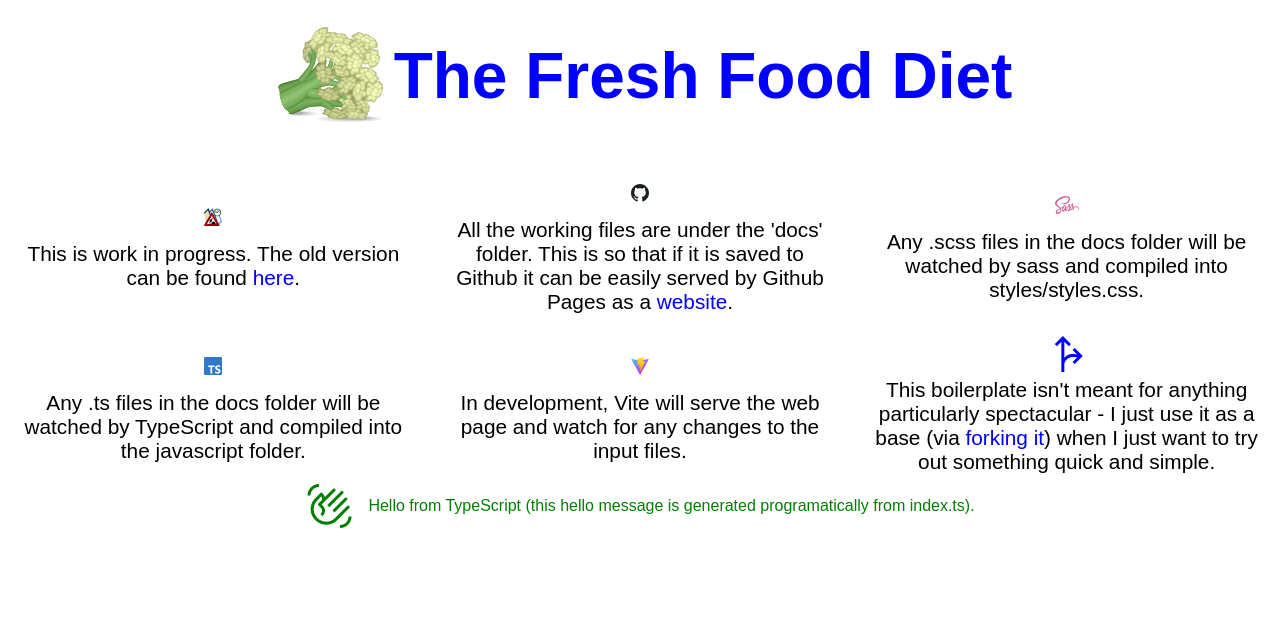
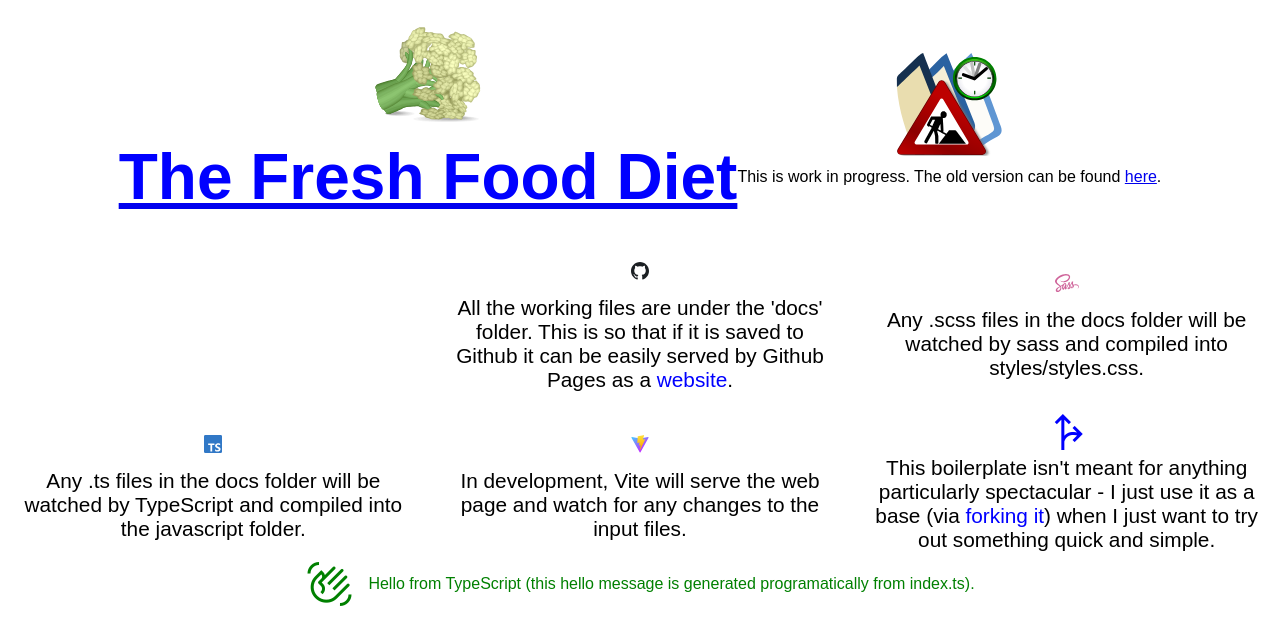
Before and after one commit to davidgma/fresh-food-tmp, a website built with Vite: page docs/index.html in a window 1280 px wide. Built offline with nearby package versions, Linux system fonts and the light colour scheme.

Commit message:
1 file modified

```diff
--- a/docs/index.html
+++ b/docs/index.html
@@ -14,17 +14,21 @@
     <script src="javascript/index.js"></script>
   </head>
   <body>
-    <a class="header" href="http://freshfood.rocks/">
-      <img src="favicon.svg" alt="cauliflower" />
-      <h1>The Fresh Food Diet</h1>
-    </a>
-    <section class="features">
-      <div class="feature">
+    <section class="header">
+      <a href="http://freshfood.rocks/">
+        <img src="favicon.svg" alt="cauliflower" />
+        <h1>The Fresh Food Diet</h1>
+      </a>
+      <section class="temp-notice">
         <img class="icons" src="./icons/wip.svg" alt="work in progress icon" />
         <p>
-          This is work in progress. The old version can be found <a href="https://davidgma.github.io/fresh-food-old-version/">here</a>.
+          This is work in progress. The old version can be found
+          <a href="https://davidgma.github.io/fresh-food-old-version/">here</a>.
         </p>
-      </div>
+      </section>
+    </section>
+    <section class="features">
+      <div class="feature"></div>
       <div class="feature">
         <img
           class="icons"
```
